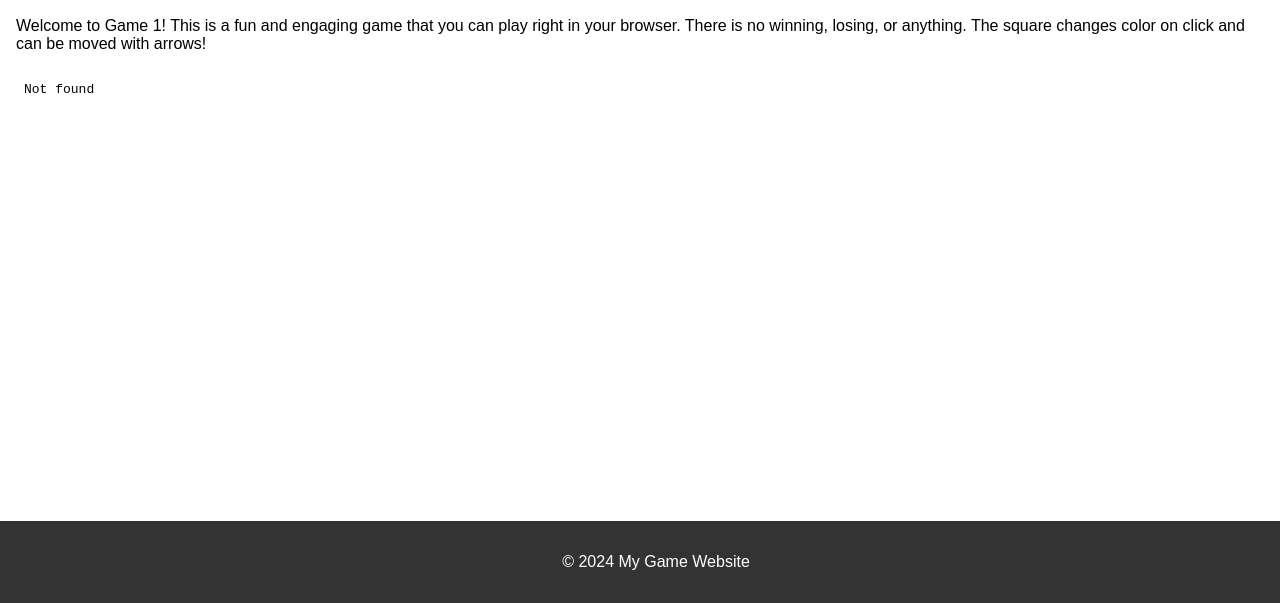
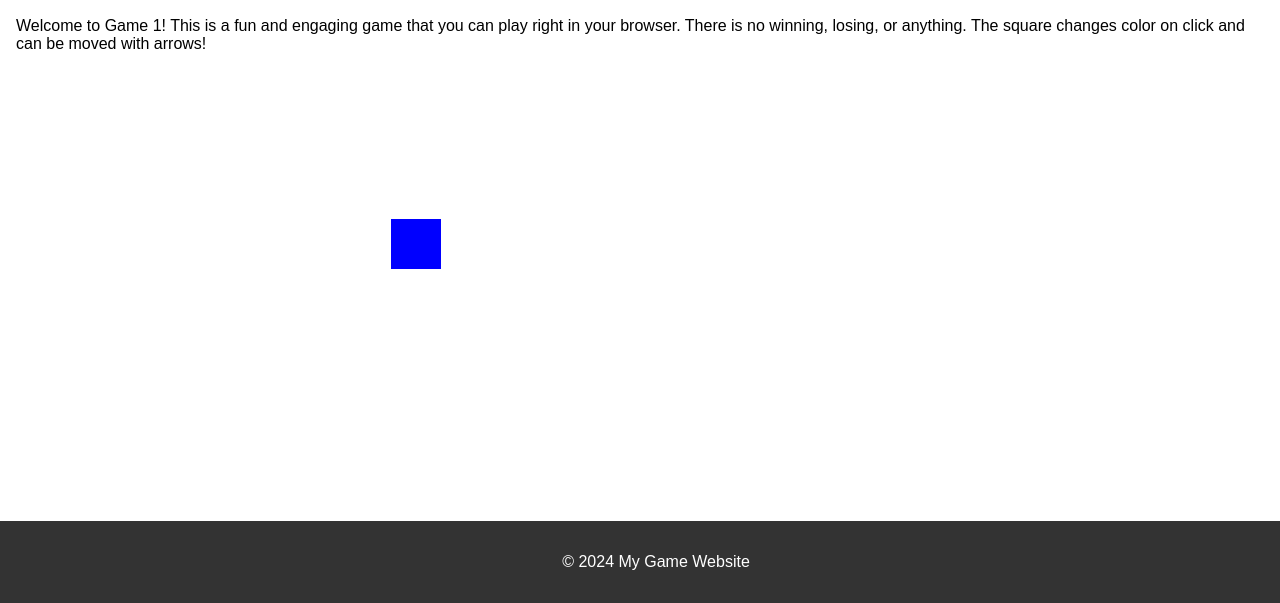
Before and after one commit to flanaganc04/Game-Website, a plain HTML site: page game1.html in a window 1280 px wide. Shown: the part 197-800 px from the top of the page. Drawn offline with Linux system fonts and the light colour scheme.

Commit message:
Update game1.html

```diff
--- a/game1.html
+++ b/game1.html
@@ -24,7 +24,7 @@
             <p>Welcome to Game 1! This is a fun and engaging game that you can play right in your browser. There is no winning, losing, or anything. The square changes color on click and can be moved with arrows!</p>
 
             <!-- Embed the game directly if it's an HTML5 game -->
-            <iframe src="game1/index.html" width="800" height="350" frameborder="0" ></iframe>
+            <iframe src="game1/game1.html" width="800" height="350" frameborder="0" ></iframe>
 
             <!-- Alternatively, provide a link to the game -->
             <!-- <p><a href="path-to-your-game/game1.html" target="_blank">Play Game 1</a></p> -->
```
